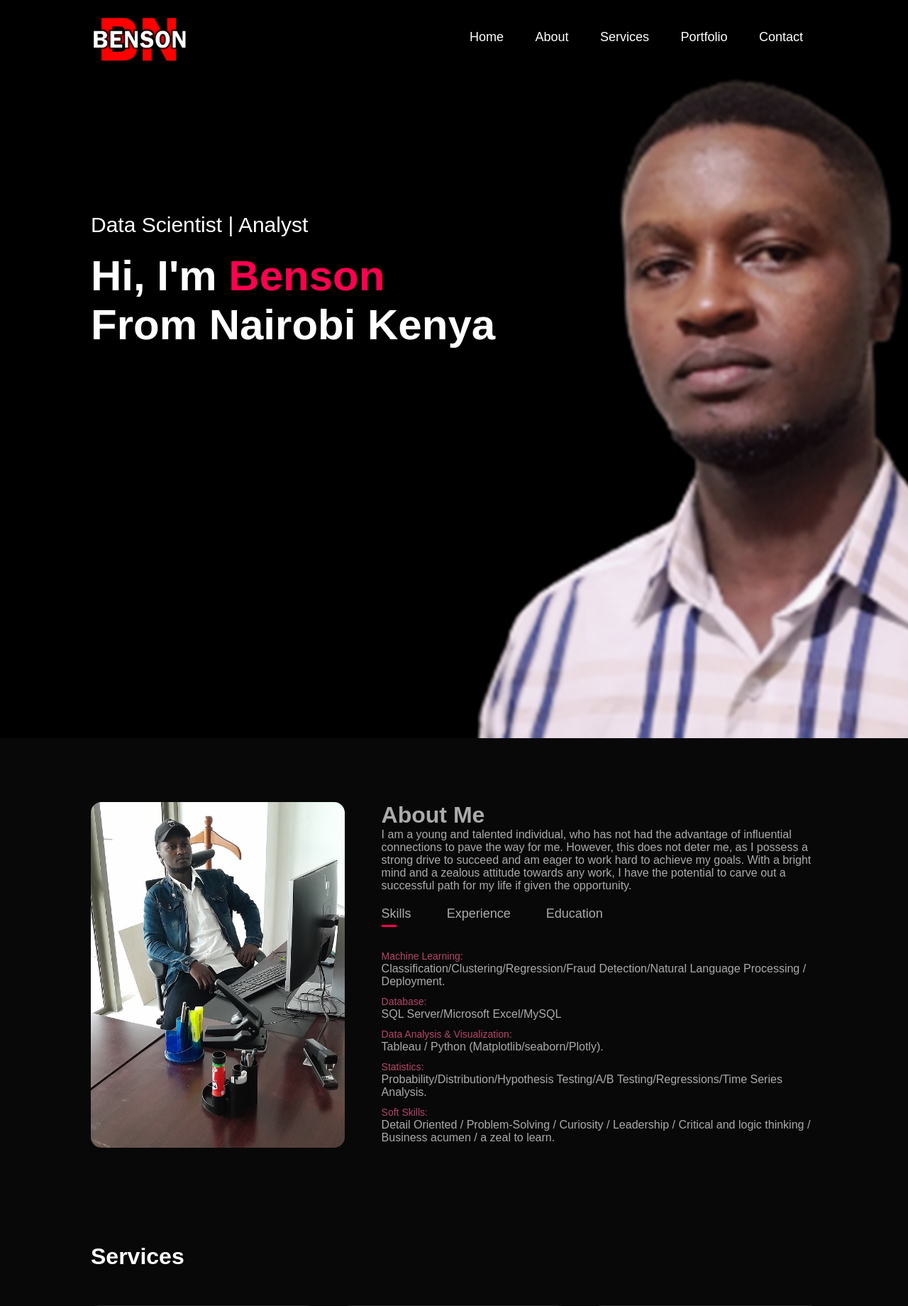
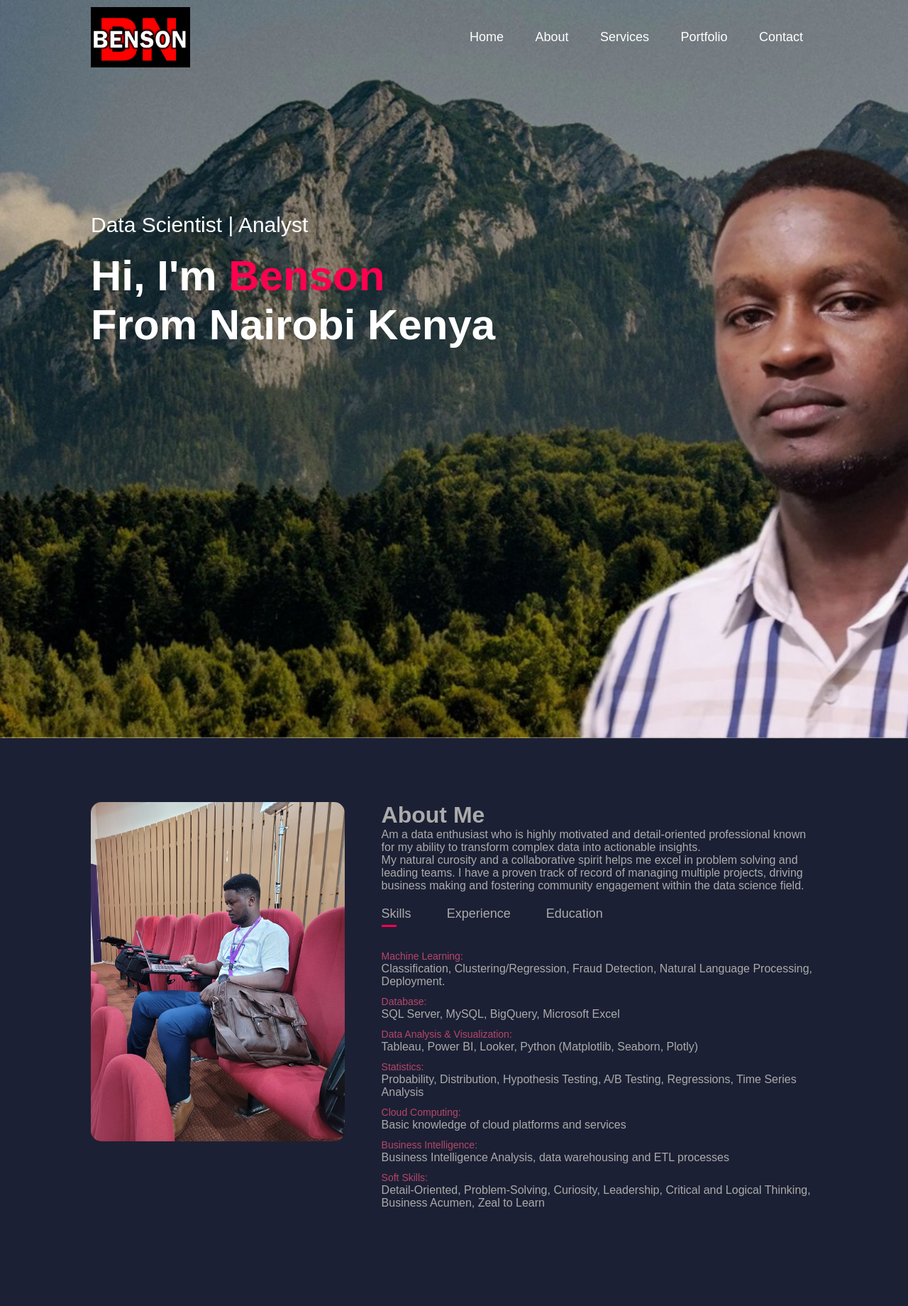
Before and after one commit to Nyotabenson/My-Portfolio, a PHP site: page / in a window 1280 px wide. Shown: the top 1840 px of the page at 71% size. Run offline with PHP 8.4, Linux system fonts and the light colour scheme; some libraries are stand-ins or nearby versions.

Commit message:
resume updates

```diff
--- a/index.html
+++ b/index.html
@@ -34,15 +34,14 @@
         <div class="container">
             <div class="row">
                 <div class="about-col-1">
-                    <img src="images/main_2.jpg">
+                    <img src="images/usiu_1.png">
                 </div>
                 <div class="about-col-2">
                     <h1 class="sub-title">About Me</h1>
-                    <p>I am a young and talented individual, who has not had the
-                        advantage of influential connections to pave the way for me. However, this does not deter me,
-                        as I possess a strong drive to succeed and am eager to work hard to achieve my goals. With a bright mind and
-                         a zealous attitude towards any work, I have the potential to carve out a successful path for
-                          my life if given the opportunity.</p>
+                    <p>Am a data enthusiast who is highly motivated and detail-oriented professional known for
+                         my ability to transform complex data into actionable insights.<br>My natural curosity and a collaborative
+                         spirit helps me excel in problem solving and leading teams. I have a proven track of record of managing multiple
+                        projects, driving business making and fostering community engagement within the data science field.</p>
                           <div class="tab-titles">
                             <p class="tab-links active-link" onclick="opentab('skills')">Skills</p>
                             <p class="tab-links" onclick="opentab('experience')">Experience</p>
@@ -50,26 +49,34 @@
                           </div>
                           <div class="tab-contents active-tab" id="skills">
                             <ul>
-                                <li><span>Machine Learning:</span><br>Classification/Clustering/Regression/Fraud Detection/Natural Language Processing / Deployment.</li>
-                                <li><span>Database:</span><br>SQL Server/Microsoft Excel/MySQL</li>
-                                <li><span>Data Analysis & Visualization:</span><br>Tableau / Python (Matplotlib/seaborn/Plotly).</li>
-                                <li><span>Statistics:</span><br>Probability/Distribution/Hypothesis Testing/A/B Testing/Regressions/Time Series Analysis.</li>
-                                <li><span>Soft Skills:</span><br> Detail Oriented / Problem-Solving / Curiosity / Leadership / Critical
-                                    and logic thinking / Business acumen / a zeal to learn.</li>
+                                <li><span>Machine Learning:</span><br>Classification, Clustering/Regression, Fraud Detection, Natural Language Processing, Deployment.</li>
+                                <li><span>Database:</span><br>SQL Server, MySQL, BigQuery, Microsoft Excel</li>
+                                <li><span>Data Analysis & Visualization:</span><br>Tableau, Power BI, Looker, Python (Matplotlib, Seaborn, Plotly)</li>
+                                <li><span>Statistics:</span><br>Probability, Distribution, Hypothesis Testing, A/B Testing, Regressions, Time Series Analysis</li>
+                                <li><span>Cloud Computing:</span><br>Basic knowledge of cloud platforms and services</li>
+                                <li><span>Business Intelligence:</span><br>Business Intelligence Analysis, data warehousing and ETL processes</li>
+                                <li><span>Soft Skills:</span><br> Detail-Oriented, Problem-Solving, Curiosity, Leadership, Critical and Logical Thinking,
+                                    Business Acumen, Zeal to Learn</li>
                             </ul>
                           </div>
                           <div class="tab-contents" id="experience">
                             <ul>
-                                <li><span>LIZABIE INTERNATIONAL LTD</span><br>Data Analytics</li>
-                                <li><span>FORAGE</span><br>Machine Learning and Modelling / Neural Networks</li>
-                                <li><span>LIZABIE</span><br>Data Analysis</li>
+                                <li><span>DATA SCIENCE</span><br>-Designed and implemented automated data preprocessing tools and
+                                    algorithms<br>-Build Models for various tasks<br>-Automated process through training and integrating
+                                algorithms.<br>-Managed multiple data analysis and modeling projects across various industries.</li>
+                                <li><span>Data Analytics & BIA</span><br>-Led business intelligence practices and enhanced ETL processes in collaboration
+                                    with database engineers.<br>-Conducted descriptive, predictive, diagnostic, and prescriptive analyses
+                                    using statistical models to identify trends and patterns.</li>
+                                <li><span>Data Science Instructing & Community Lead</span><br>-Developed and delivered comprehensive data science curricula, balancing theoretical concepts
+                                    with practical applications.<br>-Organized and facilitated community events, workshops, and competitions to enhance skills and knowledge among members.</li>
                             </ul>
                           </div>
                           <div class="tab-contents" id="education">
                             <ul>
                                 <li><span>Africa Data School</span><br>Data Science and Machine Learning</li>
-                                <li><span>JKUAT</span><br>Statistics and Applied Mathematics</li>
-                                <li><span>ALISON Courses</span><br>My SQL for beginners</li>
+                                <li><span>UDEMY</span><br>Business Intelligence Analytics<br>Cloud Computing</li>
+                                <li><span>Zindua Masterclass</span><br>Power BI</li>
+                                <li><span>Alison Courses</span><br>Structured Query Language (SQL)</li>
                             </ul>
                           </div>
                 </div>
--- a/style.css
+++ b/style.css
@@ -9,13 +9,13 @@ html{
 }
 
 body{
-    background-color: #080808;
+    background-color: #1c2034;
     color: #fff;
 }
 #header{
     width: 100%;
     height: 130vh;
-    background-image: url(images/official.png);
+    background-image: url(images/copy1.jpg);
     background-size: cover;
     background-position: center;
 
@@ -322,7 +322,7 @@ nav .fa-solid{
 /*-------------------small screen--------------------------*/
 @media only screen and (max-width: 600px){
     #header{
-        background-image: url(images/mobile2.png);
+        background-image: url(images/mobile2_2.png);
     }
     .header-text{
         margin-top: 100%;
```
Also changed, not shown: images/20240228_090358 (1).jpg (added), images/Untitled design.jpg (added), images/copy1.jpg (added), images/mobile2_2.png (added), images/usiu_1.png (added).
